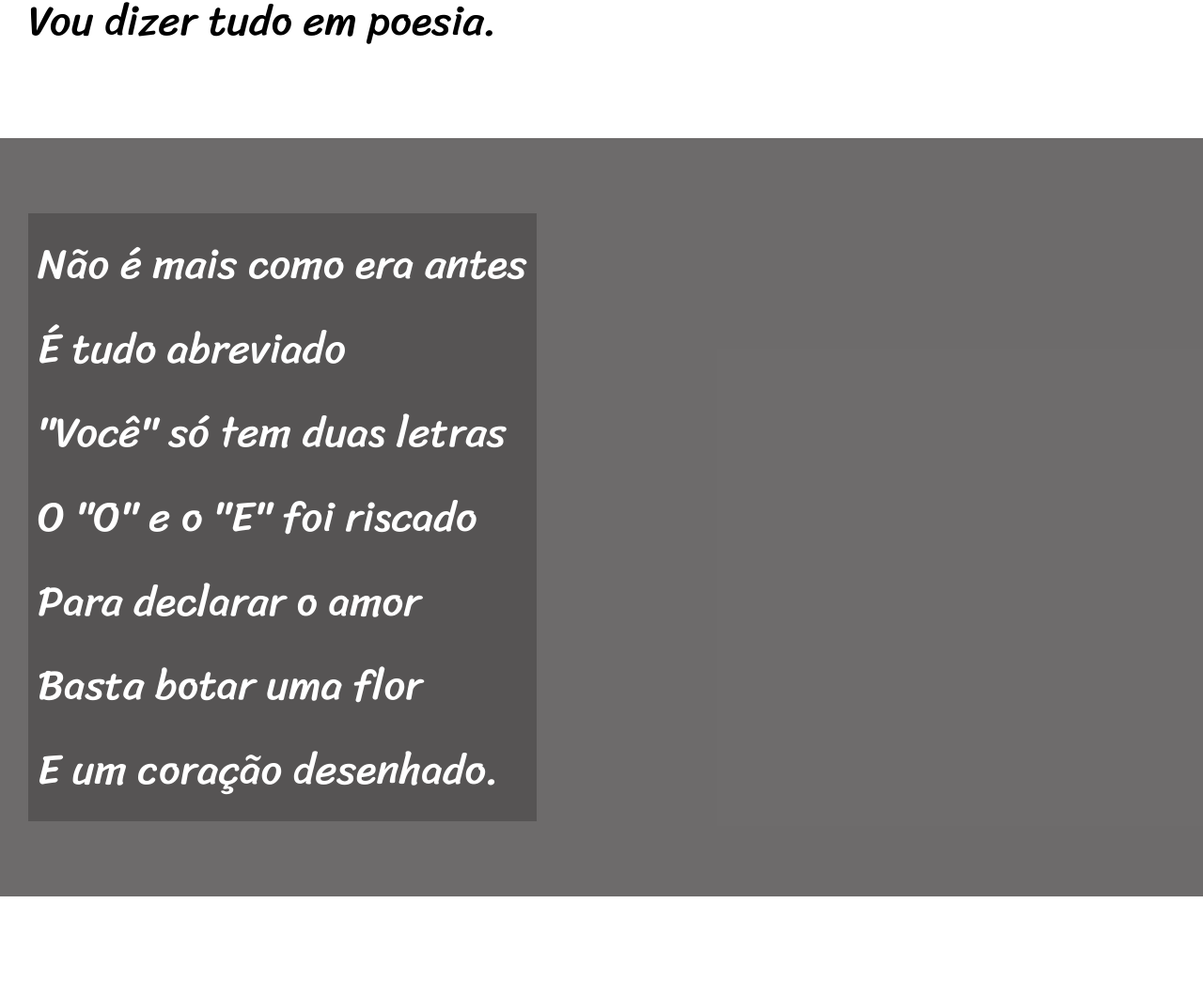
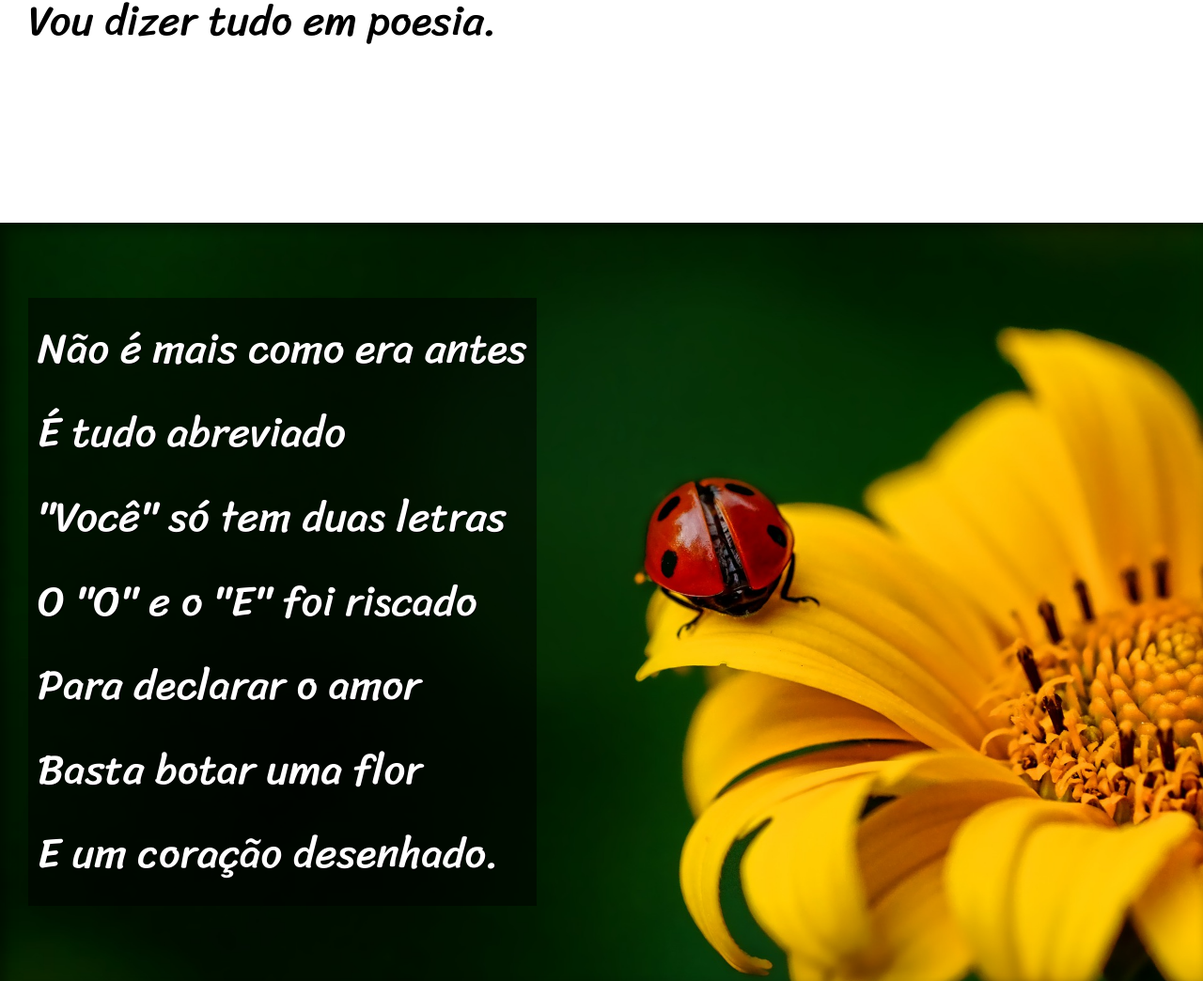
Before and after one commit to christian258/HTML-CSS, a plain HTML site: page Desafios/desafio12/index.html in a window 1280 px wide. Shown: the part 900-1944 px from the top of the page at 94% size. Drawn offline with Linux system fonts and the light colour scheme.

Commit message:
Conclusão do projeto cordel

```diff
--- a/Desafios/desafio12/estilos/style.css
+++ b/Desafios/desafio12/estilos/style.css
@@ -57,6 +57,10 @@ section {
     font-size: 3.5vw;
 }
 
+section > p {
+    padding-bottom: 2em;
+}
+
 section.normal {
     background-color: white;
     color: black;
@@ -65,12 +69,26 @@ section.normal {
 section.imagem {
     background-color: rgba(56, 52, 52, 0.527);
     color: white;
+    box-shadow: inset 6px 6px 13px 0px rgba(0, 0, 0, 0.438);
+    background-size: cover;
+    background-attachment: fixed;
 }
 
 section.imagem > p {
     display: inline-block;
     padding: 10px;
-    background-color: rgba(0, 0, 0, 0.212);
+    background-color: rgba(0, 0, 0, 0.5);
+
+    text-shadow: 1px 1px 0px black;
+}
+
+#img1 {
+    background-image: url("../imagens/background001.jpg");
+    background-position: right center;
+}
+
+#img2 {
+    background-image: url("../imagens/background002.jpg");
 }
 
 footer {
--- a/Desafios/desafio12/index.html
+++ b/Desafios/desafio12/index.html
@@ -24,7 +24,7 @@
         </p>
     </section>
 
-    <section class="imagem">
+    <section class="imagem" id="img1">
         <p>
             Não é mais como era antes <br>
             É tudo abreviado <br>
@@ -57,7 +57,7 @@
         </p>
     </section>
 
-    <section class="imagem">
+    <section class="imagem" id="img2">
         <p>
             Tenho saudade das cartas <br>
             Escritas com a própria mão <br>
```
